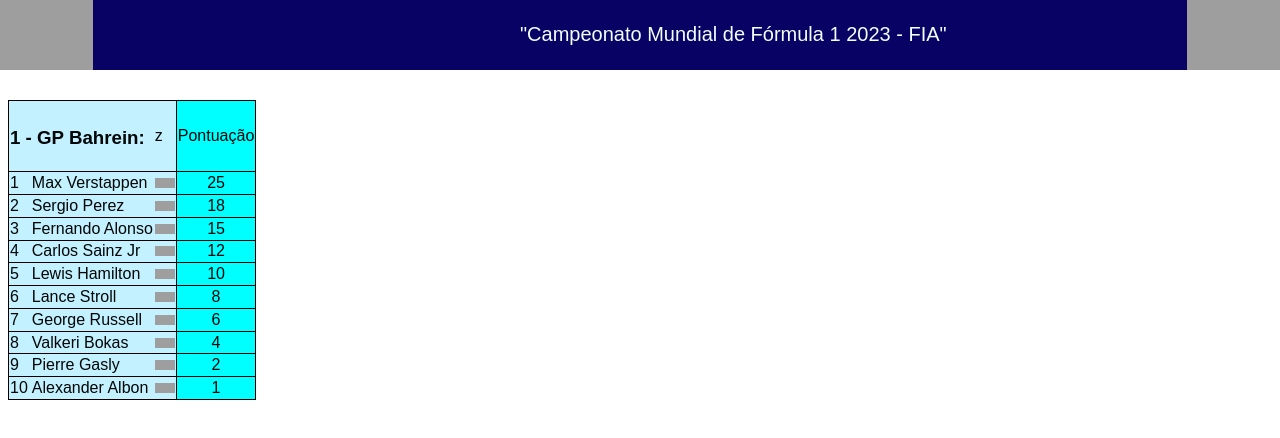
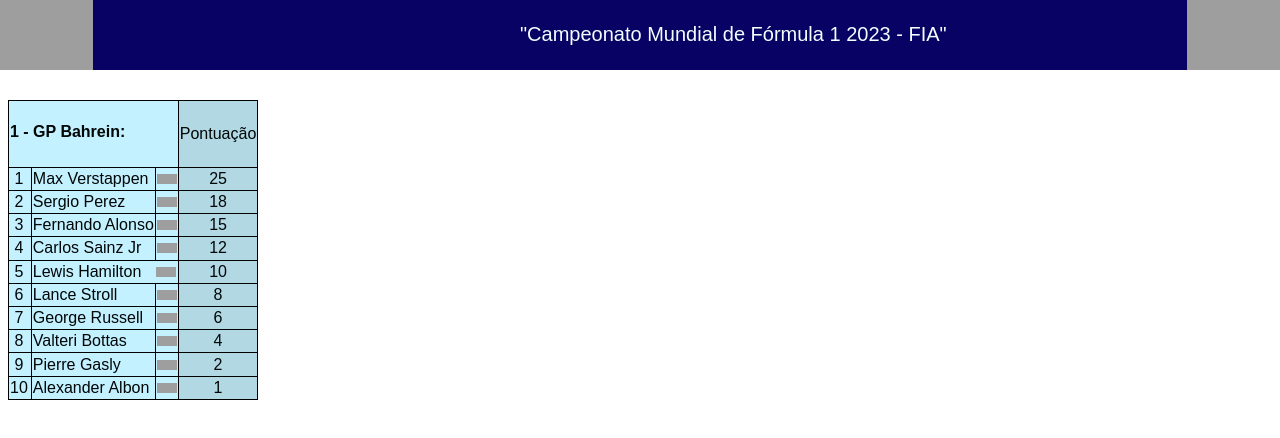
Before and after one commit to JoaoVitorJacoboski/UNIPARPROJETOS, a plain HTML site: page Trabalho Facul/index.html in a window 1280 px wide. Drawn offline with Linux system fonts and the light colour scheme; grey boxes are pictures that could not be loaded.

Commit message:
Add files via upload

```diff
--- a/Trabalho Facul/index.html
+++ b/Trabalho Facul/index.html
@@ -20,83 +20,83 @@
    <div >
 <table class="Tabela1">
 <tr class="Tr1">
-    <td colspan="3"><h3 ><br> 1	-	GP	Bahrein:</h3>	</td>
-    <td>z</div></td>
+    <td colspan="3"><h4 ><br> 1	-	GP	Bahrein:</h3>	</td>
+    <td ></div></td>
     <td class="Pontos">Pontuação</td>
 </tr>
 <tr class="tr1">
-    <td>1 </td>
+    <td align="center">1 </td>
     <td></td>
-    <td>Max	Verstappen</td><hr>
-    <td><img class="Holanda1" src="https://m.media-amazon.com/images/I/21WMHeDOcIL._AC_.jpg" ></td>
+    <td class="Nomes1">Max	Verstappen</td><hr>
+    <td class="Bandeiras1"><img class="Holanda1" src="https://m.media-amazon.com/images/I/21WMHeDOcIL._AC_.jpg" ></td>
     <td class="Pontos" align="center">25</td>
 
 </tr>
 <tr class="tr1">
-    <td>2</td>
+    <td align="center">2</td>
     <td></td>
-    <td>Sergio	Perez</td>
-    <td><img class="Mexico1" src="https://s4.static.brasilescola.uol.com.br/be/2022/10/bandeira-do-mexico.jpg" ></td>
+    <td class="Nomes1">Sergio	Perez</td>
+    <td class="Bandeiras1"><img class="Mexico1" src="https://s4.static.brasilescola.uol.com.br/be/2022/10/bandeira-do-mexico.jpg" ></td>
     <td class="Pontos" align="center">18</td>
 </tr>
 <tr class="tr1">
-    <td>3</td>
+    <td align="center">3</td>
     <td></td>
-    <td>Fernando	Alonso</td>
-    <td><img class="Espanha1" src="https://static.mundoeducacao.uol.com.br/mundoeducacao/2022/01/bandeira-da-espanha.jpg" ></td>
+    <td class="Nomes1">Fernando	Alonso</td>
+    <td class="Bandeiras1"><img class="Espanha1" src="https://static.mundoeducacao.uol.com.br/mundoeducacao/2022/01/bandeira-da-espanha.jpg" ></td>
     <td class="Pontos" align="center">15</td>
 </tr>
 <tr class="tr1">
-    <td>4</td>
+    <td align="center">4</td>
     <td></td>
-    <td>Carlos	Sainz	Jr</td>
-    <td><img class="Espanha1" src="https://static.mundoeducacao.uol.com.br/mundoeducacao/2022/01/bandeira-da-espanha.jpg" ></td>
+    <td class="Nomes1">Carlos	Sainz	Jr</td>
+    <td class="Bandeiras1"><img class="Espanha1" src="https://static.mundoeducacao.uol.com.br/mundoeducacao/2022/01/bandeira-da-espanha.jpg" ></td>
     <td class="Pontos" align="center">12</td>
 </tr>
 <tr class="tr1">
-    <td>5</td>
+    <td align="center">5</td>
     <td></td>
-    <td>Lewis	Hamilton</td>
+    <td class="Nomes1">Lewis	Hamilton</td>
     <td><img class="Uk1" src="https://upload.wikimedia.org/wikipedia/commons/thumb/8/83/Flag_of_the_United_Kingdom_%283-5%29.svg/255px-Flag_of_the_United_Kingdom_%283-5%29.svg.png" ></td>
     <td class="Pontos" align="center">10</td>
 
 </tr>
 <tr class="tr1">
-    <td>6</td>
+    <td align="center">6</td>
     <td></td>
-    <td>Lance	Stroll</td>
-    <td><img class="Canada1" src="https://s3.static.brasilescola.uol.com.br/be/2022/10/bandeira-do-canada.jpg" ></td>
+    <td class="Nomes1">Lance	Stroll</td>
+    <td class="Bandeiras1"><img class="Canada1" src="https://s3.static.brasilescola.uol.com.br/be/2022/10/bandeira-do-canada.jpg" ></td>
     <td class="Pontos" align="center">8</td>
 
 </tr>
 <tr class="tr1">
-    <td>7</td>
+    <td align="center">7</td>
     <td></td>
-    <td>George	Russell</td>
-    <td><img class="Uk1" src="https://upload.wikimedia.org/wikipedia/commons/thumb/8/83/Flag_of_the_United_Kingdom_%283-5%29.svg/255px-Flag_of_the_United_Kingdom_%283-5%29.svg.png" ></td>
+    <td class="Nomes1">George	Russell</td>
+    <td class="Bandeiras1"><img class="Uk1" src="https://upload.wikimedia.org/wikipedia/commons/thumb/8/83/Flag_of_the_United_Kingdom_%283-5%29.svg/255px-Flag_of_the_United_Kingdom_%283-5%29.svg.png" ></td>
     <td class="Pontos" align="center">6</td>
 
 </tr>
 <tr class="tr1">
-    <td>8</td>
+    <td align="center">8</td>
     <td></td>
-    <td>Valkeri	Bokas</td>
-    <td><img class="Finland1" src="https://upload.wikimedia.org/wikipedia/commons/thumb/b/bc/Flag_of_Finland.svg/255px-Flag_of_Finland.svg.png" ></td>
+    <td class="Nomes1">Valteri	Bottas</td>
+    <td class="Bandeiras1"><img class="Finland1" src="https://upload.wikimedia.org/wikipedia/commons/thumb/b/bc/Flag_of_Finland.svg/255px-Flag_of_Finland.svg.png" ></td>
     <td class="Pontos" align="center">4</td>
 
 </tr>
 <tr class="tr1">
-    <td>9</td>
+    <td align="center">9</td>
     <td></td>
-    <td>Pierre	Gasly</td>
-    <td><img class="França" src="https://upload.wikimedia.org/wikipedia/commons/thumb/b/bc/Flag_of_France_%281794%E2%80%931815%2C_1830%E2%80%931974%2C_2020%E2%80%93present%29.svg/1200px-Flag_of_France_%281794%E2%80%931815%2C_1830%E2%80%931974%2C_2020%E2%80%93present%29.svg.png" ></td>
+    <td class="Nomes1">Pierre	Gasly</td>
+    <td class="Bandeiras1"><img class="França" src="https://upload.wikimedia.org/wikipedia/commons/thumb/b/bc/Flag_of_France_%281794%E2%80%931815%2C_1830%E2%80%931974%2C_2020%E2%80%93present%29.svg/1200px-Flag_of_France_%281794%E2%80%931815%2C_1830%E2%80%931974%2C_2020%E2%80%93present%29.svg.png" ></td>
     <td class="Pontos" align="center">2</td>
 </tr>
 <tr class="tr1">
-    <td>10</td>
+    <td align="center">10</td>
     <td></td>
-    <td>Alexander	Albon</td>
-    <td><img class="Uk1" src="https://upload.wikimedia.org/wikipedia/commons/thumb/8/83/Flag_of_the_United_Kingdom_%283-5%29.svg/255px-Flag_of_the_United_Kingdom_%283-5%29.svg.png" ></td>
+    <td class="Nomes1">Alexander	Albon</td>
+    <td class="Bandeiras1"><img class="Uk1" src="https://upload.wikimedia.org/wikipedia/commons/thumb/8/83/Flag_of_the_United_Kingdom_%283-5%29.svg/255px-Flag_of_the_United_Kingdom_%283-5%29.svg.png" ></td>
     <td class="Pontos" align="center">1</td>
 </tr>
 
--- a/Trabalho Facul/style/estilos.css
+++ b/Trabalho Facul/style/estilos.css
@@ -100,7 +100,7 @@
     border-color: black;
 }
 .Pontos{
-    background-color: aqua;
+    background-color: rgb(178, 216, 228);
     border-left-width: 1px;
     border-bottom-width: 0px;
     border-right-width: 0px;
@@ -109,3 +109,19 @@
     border-style: solid;
 
 }
+.Nomes1{
+    border-left-width: 1px;
+    border-bottom-width: 0px;
+    border-right-width: 0px;
+    border-top-width: 0px;
+    border-color: black;
+    border-style: solid;
+}
+.Bandeiras1{
+    border-left-width: 1px;
+    border-bottom-width: 0px;
+    border-right-width: 0px;
+    border-top-width: 0px;
+    border-color: black;
+    border-style: solid;
+}
```
